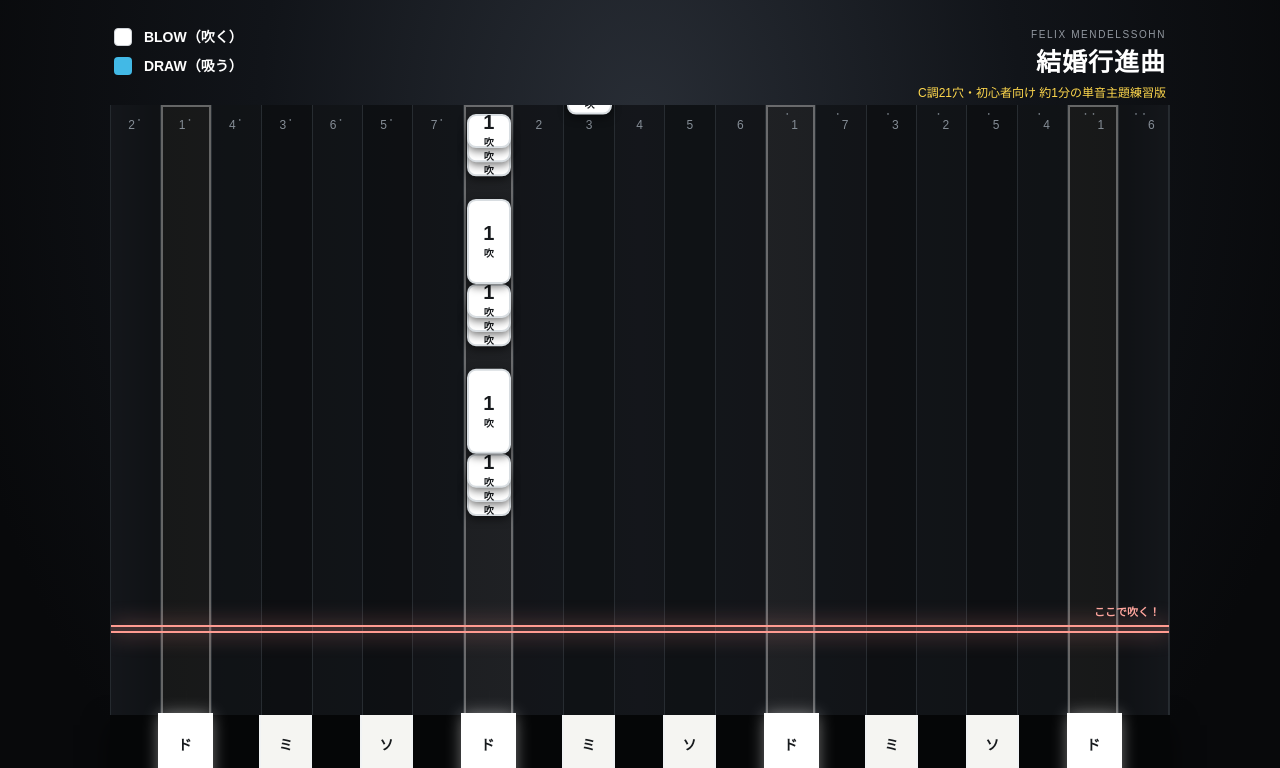
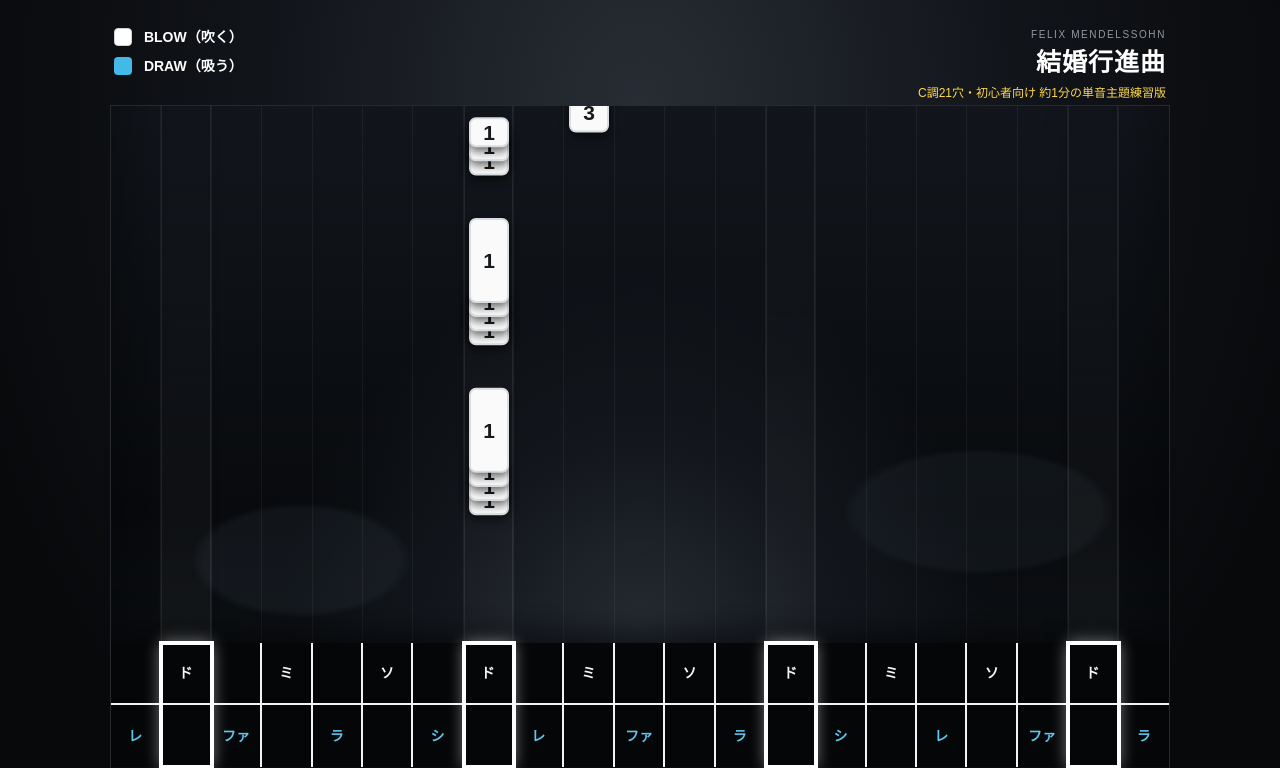
Before and after one commit to gentixyann/harmonica-trainer, a Next.js app: page / in a window 1280 px wide. Shown: the part 272-1040 px from the top of the page. Built offline with nearby package versions, Linux system fonts and the light colour scheme.

Commit message:
UIUXを参考動画に寄せた

```diff
--- a/src/features/harmonica/components/RhythmStage.tsx
+++ b/src/features/harmonica/components/RhythmStage.tsx
@@ -1,9 +1,12 @@
-import type { Song } from "../domain/types";
+import type { Breath, HarmonicaNote, Song } from "../domain/types";
 import { HARMONICA_LAYOUT, positionForHole, type HarpPosition } from "../domain/tuning";
 
 const PIXELS_PER_SECOND = 92;
-const HIT_LINE = 520;
+const PLAYFIELD_HEIGHT = 700;
+const HARMONICA_HEIGHT = 162;
+const CONTACT_Y = PLAYFIELD_HEIGHT - HARMONICA_HEIGHT;
 const HOLE_COUNT = 21;
+const DEFAULT_NOTE_LENGTH = 0.58;
 
 type RhythmStageProps = {
   song: Song;
@@ -11,39 +14,65 @@ type RhythmStageProps = {
 };
 
 export function RhythmStage({ song, elapsed }: RhythmStageProps) {
+  const activeBreaths = activeBreathsAt(song.notes, elapsed);
+
   return <section className="rhythm-stage" aria-label={`${song.title}の落下譜面`}>
     <div className="stage-top">
       <div className="legend"><span><i className="blow-dot" /> BLOW（吹く）</span><span><i className="draw-dot" /> DRAW（吸う）</span></div>
       <div className="song-title"><small>{song.artist.toUpperCase()}</small><strong>{song.title}</strong><span>{song.subtitle}</span></div>
     </div>
-    <div className="scroll-track">
-      <div className="lanes">{HARMONICA_LAYOUT.map((position) => <div className={`lane ${position.note === "ド" ? "do-lane" : ""}`} key={position.hole}><ScaleDegree position={position} /></div>)}</div>
-      <div className="hit-zone"><span className="hit-caption">ここで吹く！</span></div>
+    <div className="performance-field">
+      <div className="lanes" aria-hidden="true">{HARMONICA_LAYOUT.map((position) => <div className={`lane ${position.note === "ド" ? "do-lane" : ""}`} key={position.hole} />)}</div>
       {song.notes.map((note, index) => {
         const position = positionForHole(note.hole);
         if (!position) return null;
-        const height = (note.length ?? 0.58) * PIXELS_PER_SECOND;
-        const top = HIT_LINE - (note.at - elapsed) * PIXELS_PER_SECOND - height;
-        return <div key={index} className={`falling-note ${note.breath}`} style={{ left: `calc(${(note.hole - 1) / HOLE_COUNT * 100}% + 3px)`, width: "calc(100% / 21 - 6px)", height, transform: `translateY(${top}px)` }}><b><ScaleDegree position={position} /></b><small>{note.breath === "blow" ? "吹" : "吸"}</small></div>;
+        const duration = note.length ?? DEFAULT_NOTE_LENGTH;
+        const height = Math.max(30, duration * PIXELS_PER_SECOND);
+        const top = CONTACT_Y - (note.at - elapsed) * PIXELS_PER_SECOND - height;
+        const isVisible = top + height >= -40 && top <= PLAYFIELD_HEIGHT;
+        const isActive = elapsed >= note.at && elapsed < note.at + duration;
+        if (!isVisible) return null;
+        return <div
+          key={`${note.at}-${note.hole}-${index}`}
+          className={`falling-note ${note.breath}${isActive ? " is-active" : ""}`}
+          style={{ left: `calc(${(note.hole - 1) / HOLE_COUNT * 100}% + 5px)`, width: "calc(100% / 21 - 10px)", height, transform: `translateY(${top}px)` }}
+          aria-label={`${position.degree}番 ${note.breath === "blow" ? "吹く" : "吸う"}`}
+        ><b><ScaleDegree position={position} /></b></div>;
       })}
+      <HarmonicaDiagram activeBreaths={activeBreaths} />
     </div>
-    <HarmonicaDiagram />
   </section>;
 }
 
-function HarmonicaDiagram() {
+function HarmonicaDiagram({ activeBreaths }: { activeBreaths: Map<number, Set<Breath>> }) {
   return <div className="harmonica-bar" aria-label="TOMBO 3121 C調の配列表">
     <div className="harp-shell">
-      <div className="harp-holes">{HARMONICA_LAYOUT.map((position) => <div className={`harp-hole ${position.note === "ド" ? "do-hole" : ""}`} key={position.hole}>
+      <div className="harp-holes">{HARMONICA_LAYOUT.map((position) => {
+        const activeAtHole = activeBreaths.get(position.hole);
+        const isActive = activeAtHole?.has(position.breath) ?? false;
+        const activeClass = isActive ? ` active-hole active-${position.breath}` : "";
+        return <div className={`harp-hole ${position.note === "ド" ? "do-hole" : ""}${activeClass}`} key={position.hole} aria-current={isActive ? "true" : undefined}>
         <div className="reed-cell blow">{position.breath === "blow" && position.note}</div>
         <div className="reed-cell draw">{position.breath === "draw" && position.note}</div>
         <ScaleDegree position={position} />
-      </div>)}</div>
+      </div>})}</div>
       <div className="range-labels"><span>低</span><span>高</span></div>
     </div>
   </div>;
 }
 
+function activeBreathsAt(notes: HarmonicaNote[], elapsed: number) {
+  const active = new Map<number, Set<Breath>>();
+  for (const note of notes) {
+    const duration = note.length ?? DEFAULT_NOTE_LENGTH;
+    if (elapsed < note.at || elapsed >= note.at + duration) continue;
+    const breaths = active.get(note.hole) ?? new Set<Breath>();
+    breaths.add(note.breath);
+    active.set(note.hole, breaths);
+  }
+  return active;
+}
+
 function ScaleDegree({ position }: { position: HarpPosition }) {
   return <span className="scale-degree"><sup>{position.register > 0 ? "・".repeat(position.register) : ""}</sup>{position.degree}<sub>{position.register < 0 ? "・" : ""}</sub></span>;
 }
```
Also changed, not shown: src/app/globals.css.
